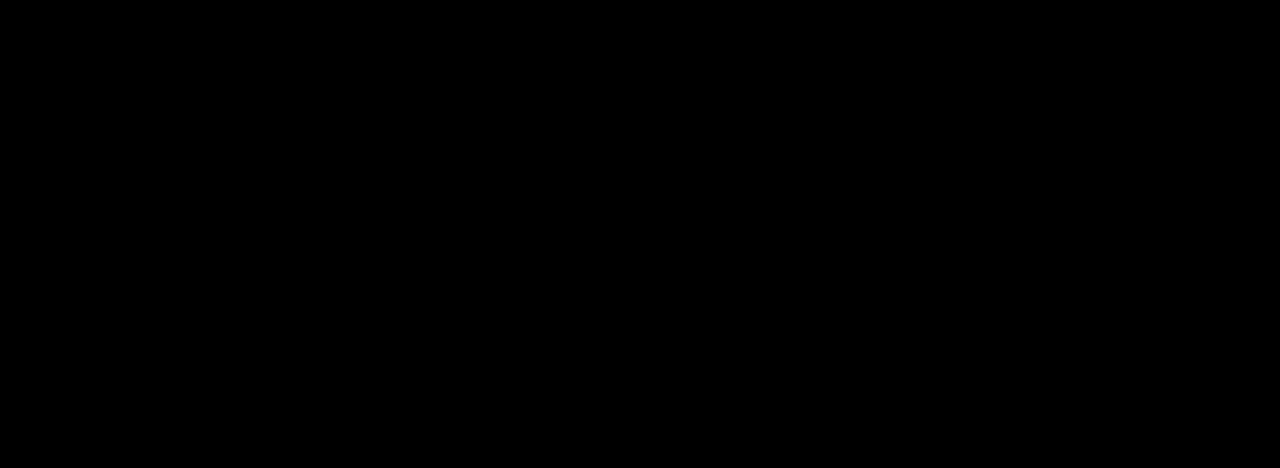
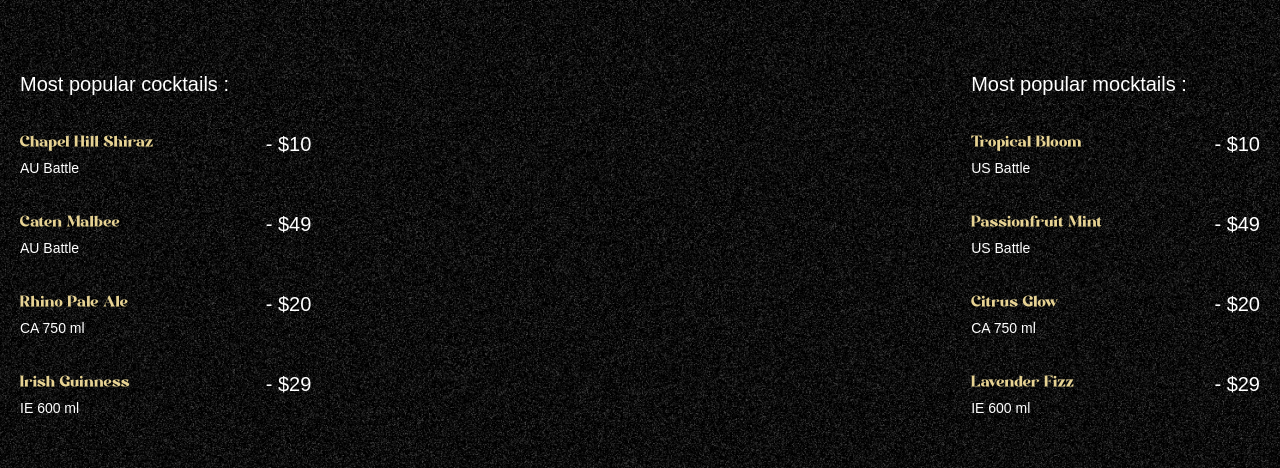
Before and after one commit to andreascastello/gsap_mojito, a React (Vite) app: page / in a window 1280 px wide. Shown: the part 890-1358 px from the top of the page. Built offline with nearby package versions, Linux system fonts and the light colour scheme; a web font is replaced by a local one.

Commit message:
implement cocktail section

```diff
--- a/src/App.jsx
+++ b/src/App.jsx
@@ -3,7 +3,7 @@ import React from 'react'
 import { ScrollTrigger, SplitText } from 'gsap/all'
 import Navbar from './components/Navbar'
 import Heros from './components/Heros'
-
+import Cocktails from './components/Cocktails'
 gsap.registerPlugin(ScrollTrigger, SplitText);
 
 const App = () => {
@@ -11,6 +11,7 @@ const App = () => {
     <main>
       <Navbar />
       <Heros />
+      <Cocktails />
     </main>
   )
 }
--- /dev/null
+++ b/src/components/Cocktails.jsx
@@ -0,0 +1,65 @@
+import { cocktailLists, mockTailLists } from '../../constants/index.js'
+import { useGSAP } from '@gsap/react'
+import gsap from 'gsap'
+const Cocktails = () => {
+
+    useGSAP(() => {
+        const parallaxTimeline = gsap.timeline({
+            scrollTrigger: {
+                trigger: '#cocktails',
+                start: 'top 30%',
+                end: 'bottom 80%',
+                scrub: true,
+            }
+        })
+        parallaxTimeline
+        .from('#c-left-leaf', {
+             x:-100,
+             y:100,
+        })
+        .from('#c-right-leaf',{
+             x:100,
+             y:100
+        })
+    });
+  return (
+    <section id="cocktails" className='noisy'>
+        <img src="/images/cocktail-left-leaf.png" alt="l-leaf" id='c-left-leaf' />
+        <img src="/images/cocktail-right-leaf.png" alt="r-leaf" id='c-right-leaf' />
+
+        <div className="list">
+            <div className="popular">
+                <h2>Most popular cocktails :</h2>
+                <ul>
+                    {cocktailLists.map(({name, country, detail, price}) => (
+                        <li key={name}>
+                            <div className="me-28">
+                                <h3>{name}</h3>
+                                <p>{country} {detail}</p>
+                            </div>
+                            <span>- {price}</span>
+                        </li>
+                    ))}
+                </ul>
+            </div>
+
+            <div className="loved">
+                <h2>Most popular mocktails :</h2>
+                <ul>
+                    {mockTailLists.map(({name, country, detail, price}) => (
+                        <li key={name}>
+                            <div className="me-28">
+                                <h3>{name}</h3>
+                                <p>{country} {detail}</p>
+                            </div>
+                            <span>- {price}</span>
+                        </li>
+                    ))}
+                </ul>
+            </div>
+        </div>
+    </section>
+  )
+}
+
+export default Cocktails
```
